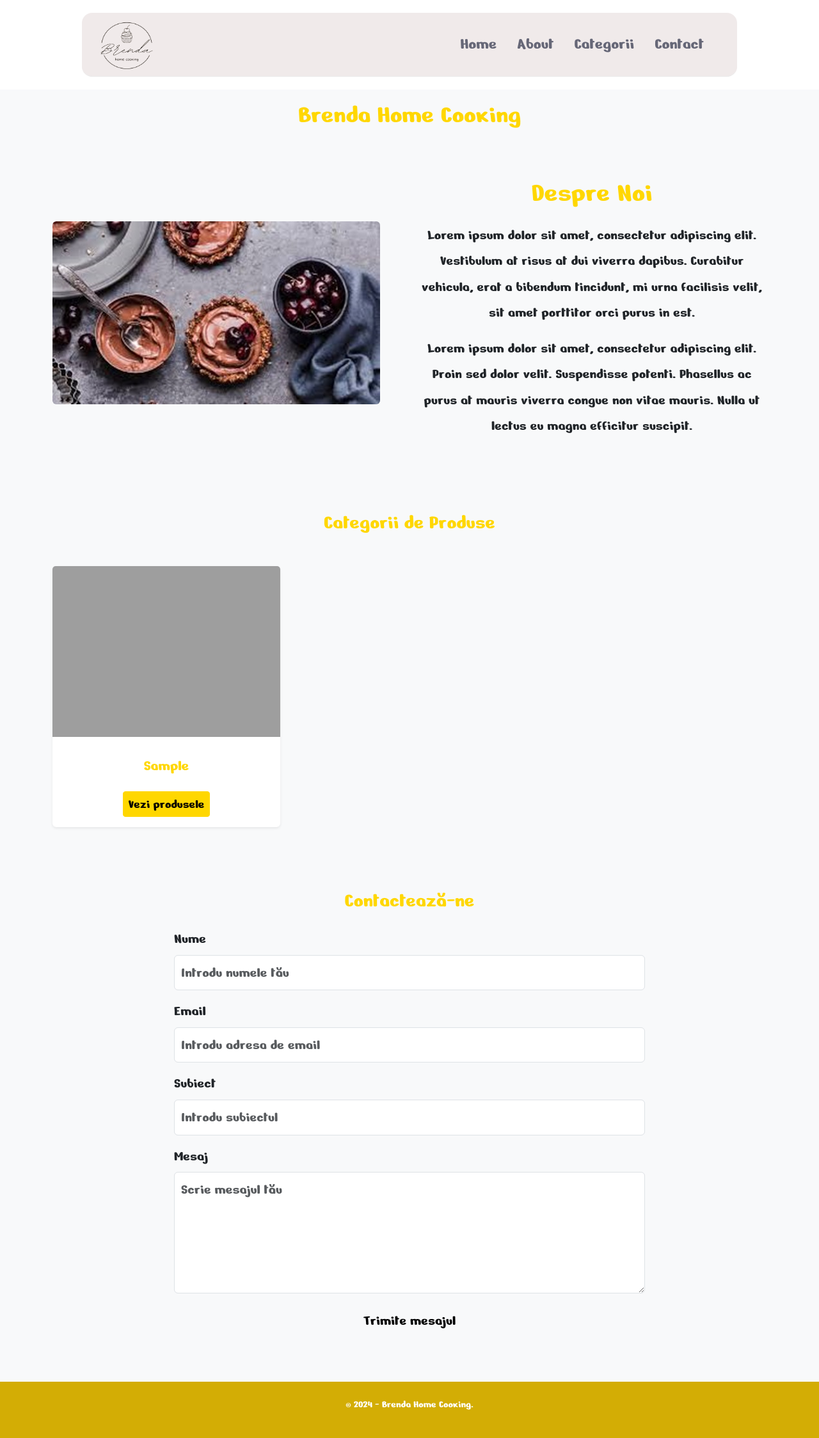
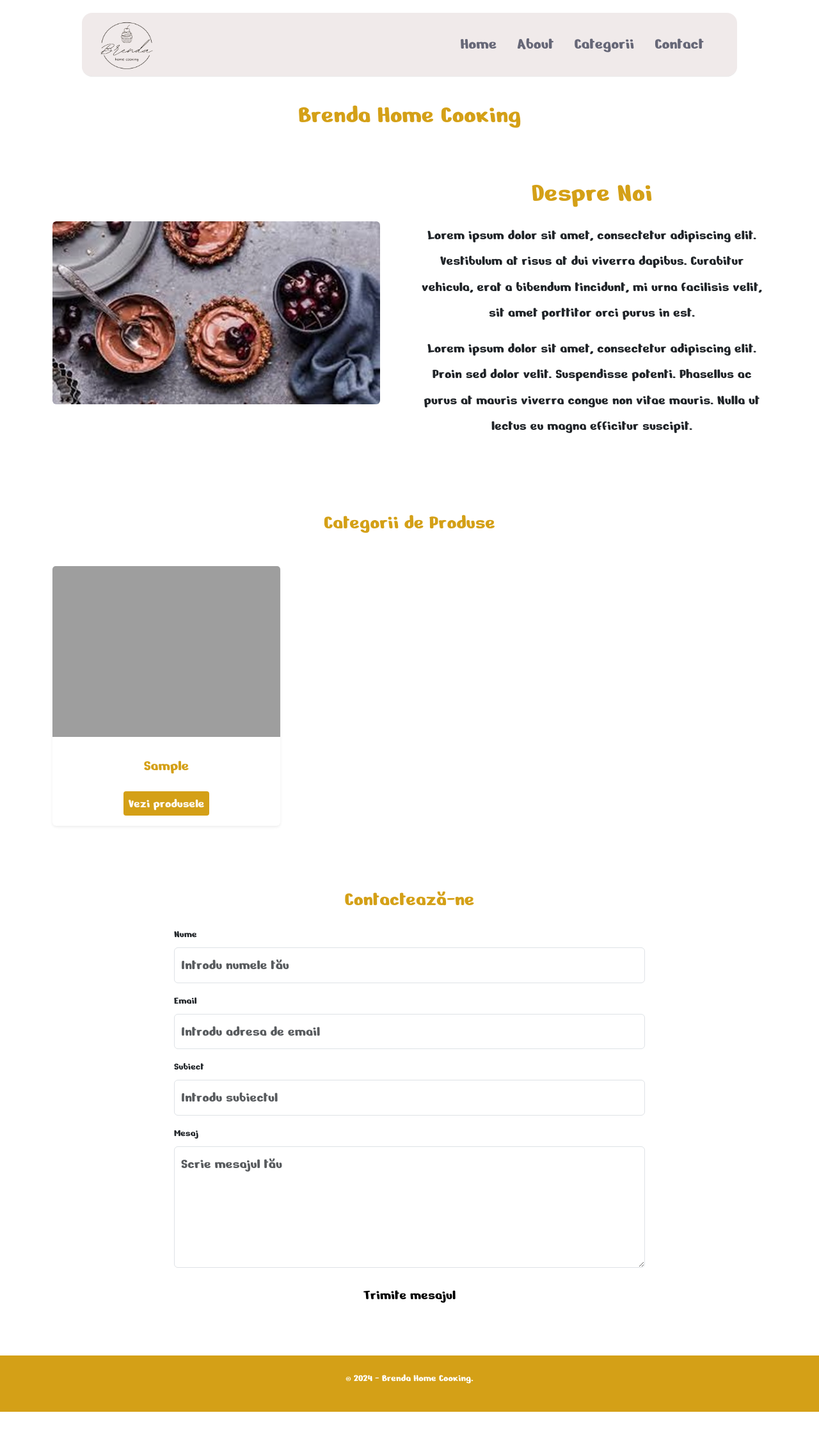
Before and after one commit to MihaiHodis/brendaHC, a Flask app: page / in a window 1280 px wide. Shown: the whole page at 64% size. After the commit the page ends 2207 px from the top, so only its background shows below. Run offline with Flask 3, Linux system fonts and the light colour scheme; tables that the repository leaves empty or names only in its code hold one stand-in row (values such as "Sample post"); some libraries are stand-ins or nearby versions; grey boxes are pictures that could not be loaded.

Commit message:
Stil pagini uniform actualizat

```diff
--- a/app/static/css/style.css
+++ b/app/static/css/style.css
@@ -1,29 +1,41 @@
+/* Color Legend */
+:root {
+  --primary-color: #d4a017; /* Golden - Main brand color */
+  --text-color: #d49e17df;
+  --secondary-color: #f8f9fa; /* Light background */
+  --accent-color: #555; /* Accent for hover effects */
+  --background-color: #ffffff; /* Default page background */
+  --border-color: #eaeaea; /* Light grey for borders */
+  --highlight-color: #ffcc00; /* Star rating highlight */
+  --dark-accent-color: #333; /* Darker accent color */
+  --nav-bar-color: rgba(237, 229, 229, 0.807);
+}
+
+
 html {
   scroll-padding-top: 50px; /* Înălțimea navbar-ului */
 }
 
 body {
   font-family: "Nerko One", cursive;
+  background-color: #fff !important;
 }
 
-header {
-  background-color: #f8f9fa;
-}
 
 h1,
 h2 {
-  color: gold;
+  color: var(--primary-color);
 }
 
 footer {
-  background-color: #d3ad05; /* Fundal întunecat pentru footer */
+  background-color: var(--primary-color); /* Fundal întunecat pentru footer */
   color: white;
 }
 
 /* Navbar START */
 
 .navbar {
-  background-color: rgba(237, 229, 229, 0.807);
+  background-color: var(--nav-bar-color);
   height: 100px;
   margin: 20px auto;
   border-radius: 16px;
@@ -85,7 +97,7 @@ footer {
 
 /* Navbar END */
 
-/* Stilizare sectiune about */
+  /* Stilizare sectiune about */
 
 #about img {
   max-width: 100%;
@@ -135,30 +147,20 @@ footer {
 
 /* Stil pentru titlul cardurilor */
 .card-title {
-  color: gold;
+  color: var(--primary-color);
   font-family: "Nerko One", cursive;
   font-size: 1.6rem;
 }
 
 /* Buton stilizat */
 .btn-outline-primary {
-  background-color: gold;
-  border-color: gold;
-  color: rgb(0, 0, 0);
+  background-color: var(--primary-color);
+  border: none;
+  color: #fff;
   transition: background-color 0.3s ease, color 0.3s ease;
   box-shadow: none;
   outline: none;
   font-size: 1.25rem;
-}
-
-.btn-outline-primary:focus {
-  outline: none;
-  box-shadow: none;
-}
-
-.btn-outline-primary:hover {
-  background-color: #d3ad05;
-  color: #fff;
 }
 
 /* Elimină conturul albastru pentru focus și hover pentru butoane și linkuri */
@@ -180,8 +182,7 @@ a:hover {
   outline: none !important;
   box-shadow: none !important;
   border: none !important;
-  background-color: #d3ad05; /* Stilul pe hover */
-  color: #fff; /* Culoare pe hover */
+  color: black !important; /* Culoare pe hover */
 }
 
 /* Dacă există alte butoane cu un stil similar, aplică-le și acestora */
@@ -191,7 +192,7 @@ a.btn {
   box-shadow: none !important;
 }
 
-/* Stilizare formular */
+    /* Stilizare formular contact */
 
 #contact input,
 #contact textarea {
@@ -207,32 +208,3 @@ a.btn {
   color: black;
   border: none;
 }
-
-/* Stilizare sectiune recenzii */
-
-label {
-  font-size: 1.4rem;
-}
-
-/* Stil pentru secțiunea de recenzii */
-.recenzie-card {
-  background-color: #f8f9fa;
-  border: 1px solid #dee2e6;
-  border-radius: 8px;
-  padding: 15px;
-  margin-bottom: 10px;
-  box-shadow: 0 4px 6px rgba(0, 0, 0, 0.1);
-}
-
-/* Stelele pentru evaluare */
-.star-rating {
-  color: #ffc107;
-  font-size: 20px;
-}
-
-/* Comentariul */
-.comentariu {
-  font-style: italic;
-  color: #495057;
-  margin-bottom: 10px;
-}
--- a/app/static/css/style_produs.css
+++ b/app/static/css/style_produs.css
@@ -8,6 +8,7 @@
   --border-color: #eaeaea; /* Light grey for borders */
   --highlight-color: #ffcc00; /* Star rating highlight */
   --dark-accent-color: #333; /* Darker accent color */
+  --nav-bar-color: rgba(237, 229, 229, 0.807);
 }
 
 html {
@@ -45,7 +46,7 @@ footer {
 /* Navbar START */
 
 .navbar {
-  background-color: rgba(237, 229, 229, 0.807);
+  background-color: var(--nav-bar-color);
   height: 100px;
   margin: 20px auto;
   border-radius: 16px;
--- a/app/templates/index.html
+++ b/app/templates/index.html
@@ -82,7 +82,7 @@
     </header>
 
     <!-- Sectiunea About -->
-    <section id="about" class="py-5 bg-light">
+    <section id="about" class="py-5">
         <div class="container">
             <div class="row align-items-center">
                 <!-- Coloana pentru imagine -->
@@ -111,7 +111,7 @@
     </section>
 
     <!-- Sectiunea Categorii -->
-    <section id="categories" class="py-5 bg-light">
+    <section id="categories" class="py-5">
         <div class="container">
             <h2 class="text-center mb-5" style="font-family: 'Nerko One', cursive">
                 Categorii de Produse
@@ -139,7 +139,7 @@
     </section>
 
     <!-- Sectiunea Contact -->
-    <section id="contact" class="py-5 bg-light">
+    <section id="contact" class="py-5">
         <div class="container">
             <h2 class="text-center mb-4">Contactează-ne</h2>
             <div class="row justify-content-center">
--- a/app/templates/produs.html
+++ b/app/templates/produs.html
@@ -51,6 +51,9 @@
             </li>
             <li class="nav-item mx-lg-2">
               <a class="nav-link home-link" href="/#categories">Categorii</a>
+            </li>
+            <li class="nav-item mx-lg-2">
+              <a class="nav-link home-link" href="/#contact">Contact</a>
             </li>
           </ul>
         </div>
```
Also changed, not shown: app/static/css/style_categorie.css (+18 -9 lines).
